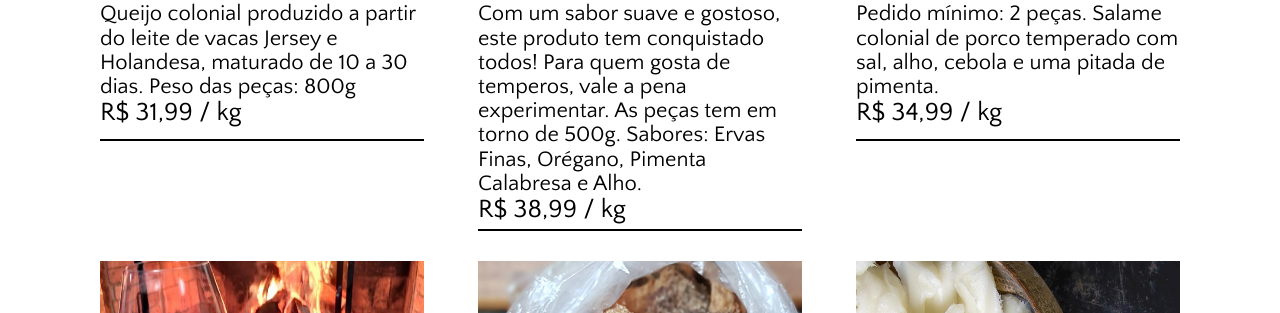
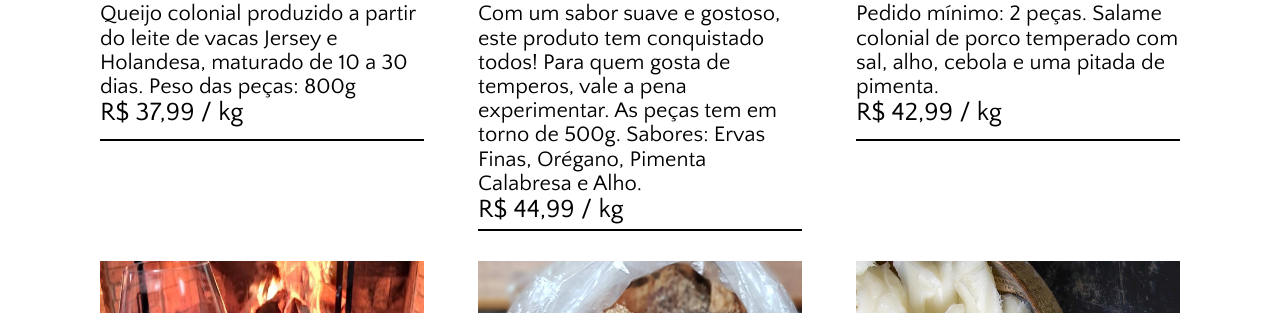
Before and after one commit to wpramio/coloniadelivery-site, a Jekyll site: the page built from index.html, in a window 1280 px wide and 900 px high, scrolled down 889 px. Shown: the part 162-475 px from the top of the window. Built offline with Jekyll 4.4.1, drawn with Linux system fonts in a browser that asks for light colours; some of the changed text lies outside the part shown.

```diff
--- a/_data/cardapio.yml
+++ b/_data/cardapio.yml
@@ -1,24 +1,24 @@
 - nome: queijo tradicional
   descricao: 'Queijo colonial produzido a partir do leite de vacas Jersey e Holandesa, maturado de 10 a 30 dias. Peso das peças: 800g'
-  preco: '31,99'
+  preco: '37,99'
   tipo: kg
   img: queijo.jpg
 
 - nome: queijo temperado
   descricao: 'Com um sabor suave e gostoso, este produto tem conquistado todos! Para quem gosta de temperos, vale a pena experimentar. As peças tem em torno de 500g. Sabores: Ervas Finas, Orégano, Pimenta Calabresa e Alho. '
-  preco: '38,99'
+  preco: '44,99'
   tipo: kg
   img: queijo_temperado.jpg
 
 - nome: salame
   descricao: 'Pedido mínimo: 2 peças. Salame colonial de porco temperado com sal, alho, cebola e uma pitada de pimenta.'
-  preco: '34,99'
+  preco: '42,99'
   tipo: kg
   img: salame.jpg
 
 - nome: copa
   descricao: Copa de lombo temperada com sal, cravo, alho e uma pitada de pimenta. Pode escolher com mais ou menos gordura.
-  preco: '47,99'
+  preco: '54,99'
   tipo: kg
   img: copa.jpg
 
@@ -48,7 +48,7 @@
 
 - nome: melado
   descricao: Melado batido produzido totalmente de forma colonial, sem adição de conservantes. Verifique a disponibilidade do melado fino.
-  preco: '12,00'
+  preco: '11,99'
   tipo: pote (600g)
   img: melado.jpg
   promocao: false
@@ -97,8 +97,8 @@
   tipo: garrafa (2L)
   img: cachaça de alambique.jpg
 
-- nome: cera de abelha
-  descricao: Cera pura de Abelha Colonial.
-  preco: '58,99'
-  tipo: 1 Kg
-  img: cera de abelha.jpg
+# - nome: cera de abelha
+#   descricao: Cera pura de Abelha Colonial.
+#   preco: '58,99'
+#   tipo: 1 Kg
+#   img: cera de abelha.jpg
```
